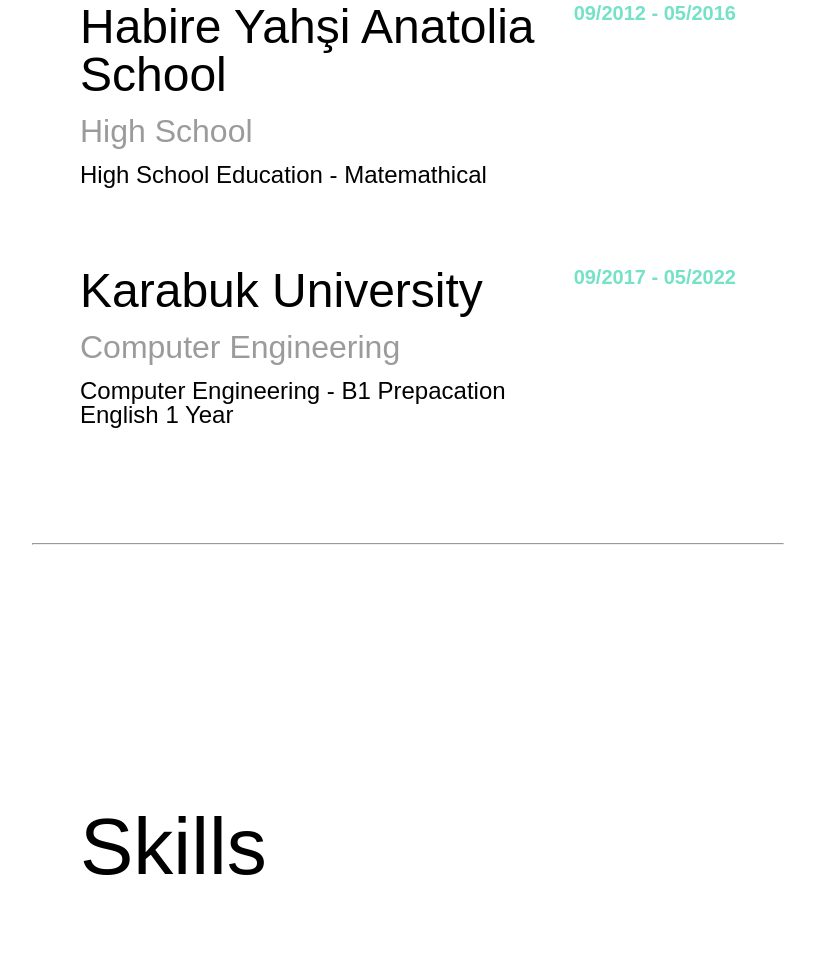
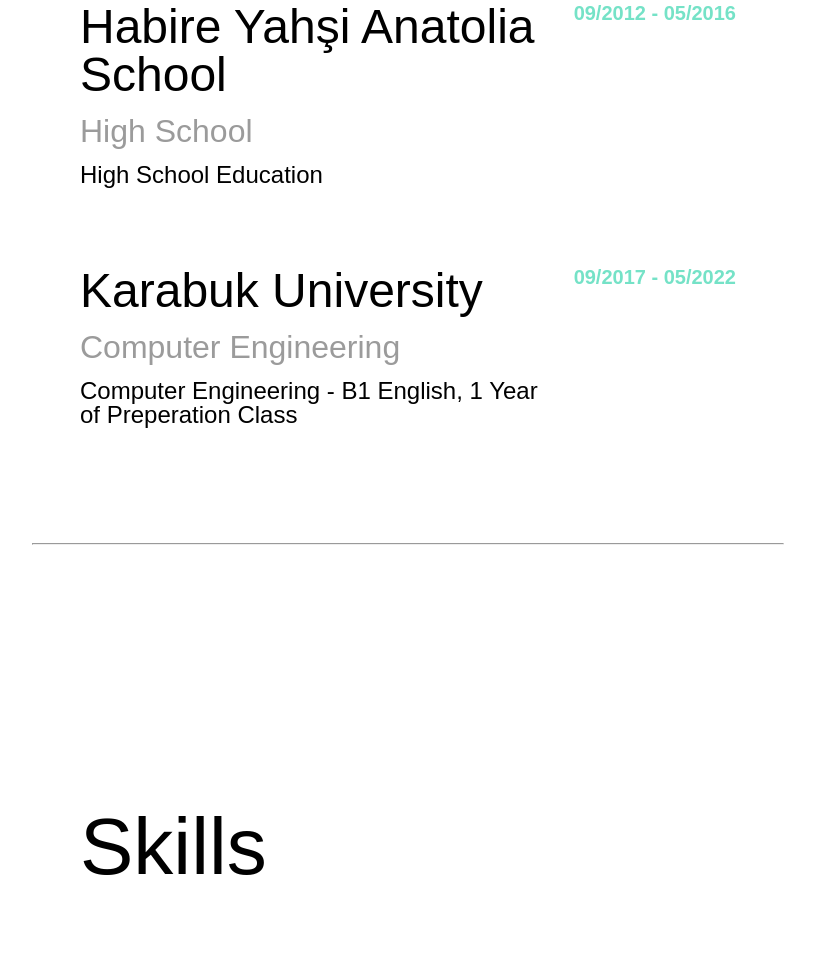
Before and after one commit to Deaglis1197/Deaglis1197.github.io, a website: page index.html in a window 1280 px wide. Shown: the part 2285-3248 px from the top of the page, without its empty margins (416-1231 px from the left). Drawn offline with Linux system fonts and the light colour scheme.

Commit message:
Update: contents change

```diff
--- a/index.html
+++ b/index.html
@@ -109,7 +109,7 @@
               <h3>Habire Yahşi Anatolia School</h3>
               <div class="header">High School</div>
               <p>
-                High School Education - Matemathical
+                High School Education
               </p>
             </div>
             <div class="date">09/2012 - 05/2016</div>
@@ -119,7 +119,7 @@
               <h3>Karabuk University</h3>
               <div class="header">Computer Engineering</div>
               <p>
-                Computer Engineering - B1 Prepacation English 1 Year
+                Computer Engineering - B1 English, 1 Year of Preperation Class
               </p>
             </div>
             <div class="date">09/2017 - 05/2022</div>
--- a/scripts/scrolling.js
+++ b/scripts/scrolling.js
@@ -13,7 +13,7 @@
         break;
       }
     }
-    console.log(section);
+
     button.addEventListener("click", () => {
       section.scrollIntoView();
     });
```
